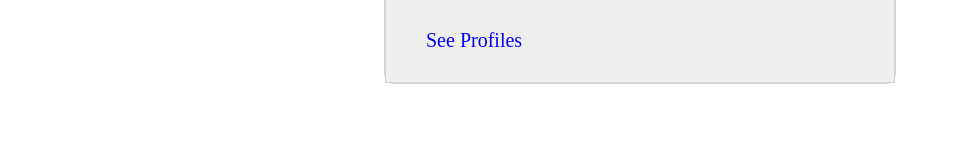
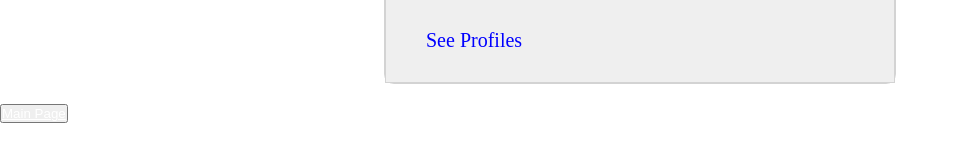
Before and after one commit to krishnastechnologyhub/Box-Model, a plain HTML site: page Project-2/Index.html in a window 1280 px wide. Shown: the part 436-598 px from the top of the page, without its empty margins (0-959 px from the left). Drawn offline with Linux system fonts and the light colour scheme.

Commit message:
Index.html

```diff
--- a/Project-2/Index.html
+++ b/Project-2/Index.html
@@ -18,5 +18,10 @@
       </div>
       <button class="btn">See Profiles</button>
     </div>
+     <div class="btn-center">
+      <button class="btn2">
+        <a href="../index.html" style="color: white">Main Page</a>
+      </button>
+    </div>
   </body>
 </html>
```
